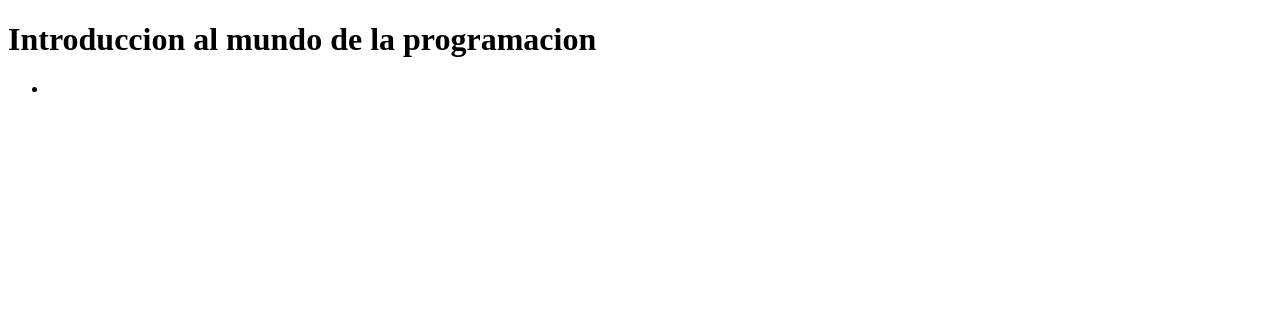
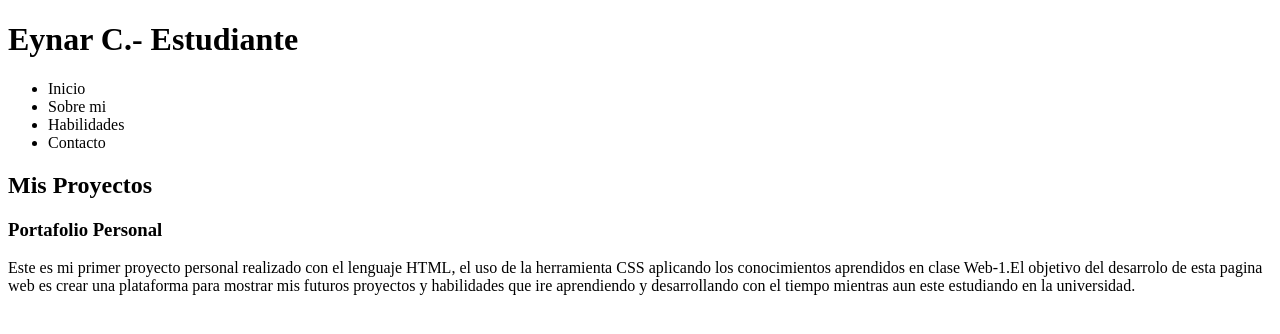
Before and after one commit to Eynar-Cast/web1, a plain HTML site: page index.html in a window 1280 px wide. Drawn offline with Linux system fonts and the light colour scheme.

Commit message:
Desarrolo del header, nav y seccion version 2

```diff
--- a/index.html
+++ b/index.html
@@ -7,19 +7,27 @@
 </head>
 <body>
     <header>
-        <h1>Introduccion al mundo de la programacion</h1>
+        <h1>Eynar C.- Estudiante</h1>
     </header>
      <nav>
         <ul>
-            <li>
-
-            </li>
+            <li><a href="#"></a>Inicio</li>
+            <li><a href="#"></a>Sobre mi</li>
+            <li><a href="#"></a>Habilidades</li>
+            <li><a href="#"></a>Contacto</li>
         </ul>
      </nav>
      <section>
+        <h2>Mis Proyectos</h2>
         <article>
             <header>
-
+                <h3>Portafolio Personal</h3>
+                <p>
+                    Este es mi primer proyecto personal realizado con el lenguaje HTML, el uso de la herramienta CSS
+                    aplicando los conocimientos aprendidos en clase Web-1.El objetivo del desarrolo de esta pagina web
+                    es crear una plataforma para mostrar mis futuros proyectos y habilidades que ire aprendiendo y
+                    desarrollando con el tiempo mientras aun este estudiando en la universidad.
+                </p>
             </header>
             <footer>
 
```
